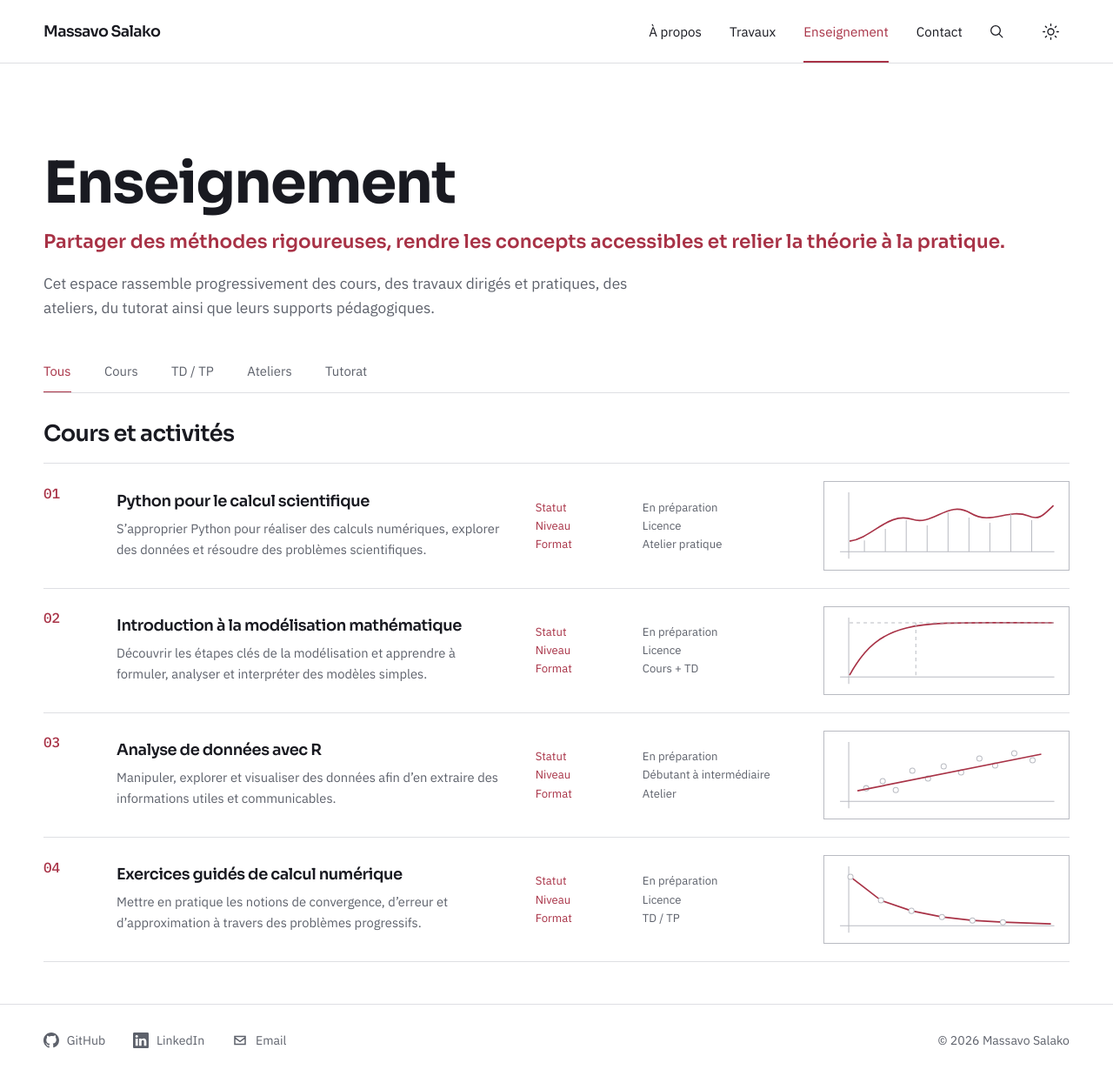
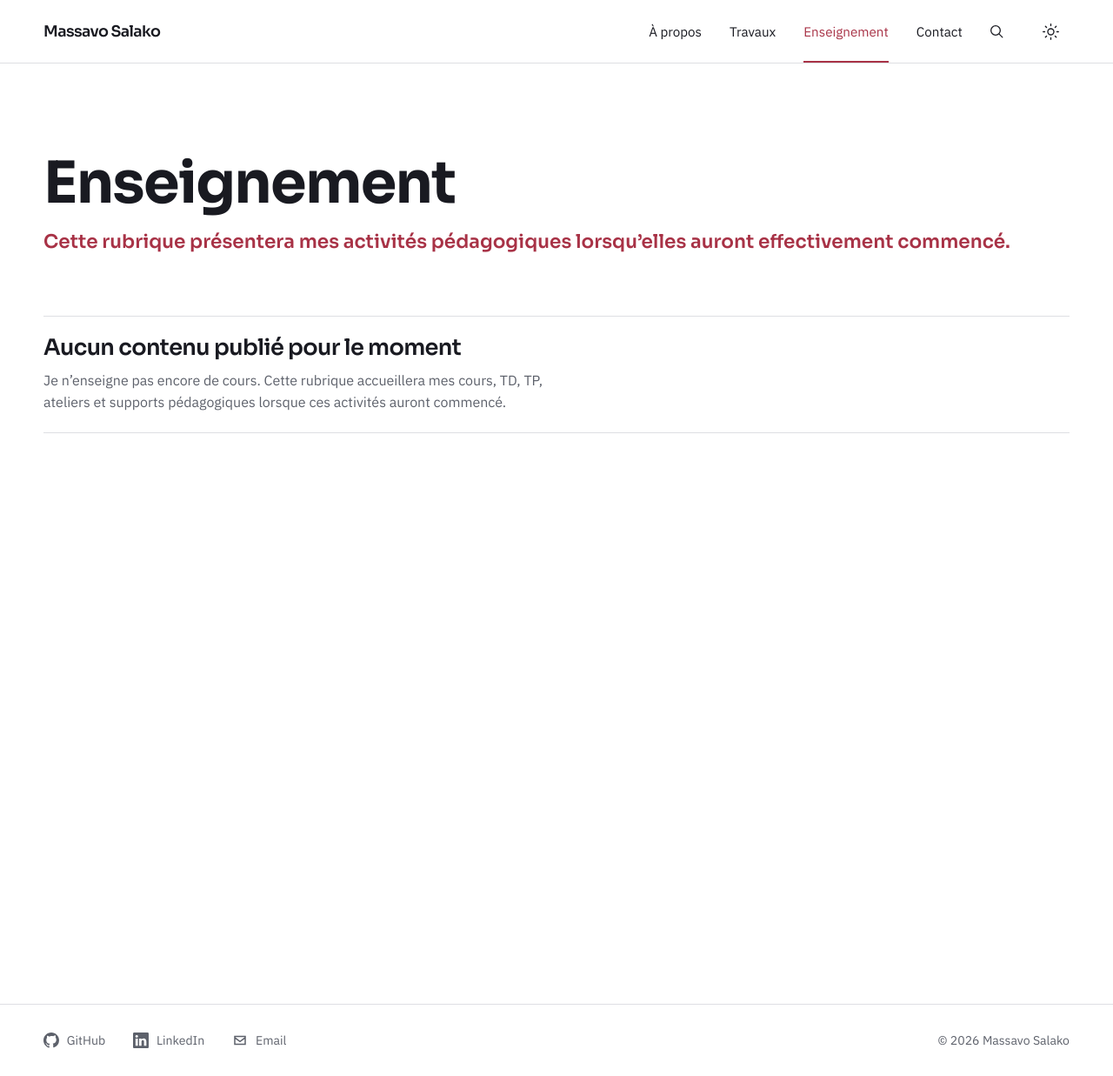
Before and after one commit to mamso-dek/mamso-dek.github.io, a Jekyll site: the page built from enseignement.html, in a window 1280 px wide and 1237 px high. Shown: the whole window at 87% size. Built offline with Jekyll 4.4.1, drawn with Linux system fonts in a browser that asks for light colours.

Commit message:
Remove placeholder teaching content

```diff
--- a/_config.yml
+++ b/_config.yml
@@ -4,7 +4,7 @@ url: https://manusalako.github.io
 baseurl: ""
 lang: fr
 timezone: Africa/Porto-Novo
-assets_version: 20260815-2
+assets_version: 20260816-1
 
 author:
   name: Massavo Salako
--- a/_enseignements/analyse-donnees-r.md
+++ /dev/null
@@ -1,21 +0,0 @@
----
-title: Analyse de données avec R
-summary: Manipuler, explorer et visualiser des données afin d’en extraire des informations utiles et communicables.
-order: 3
-category: workshops
-category_label: Atelier
-status: En préparation
-level: Débutant à intermédiaire
-format: Atelier
-visual: r-data
-search_terms: R analyse données visualisation exploration atelier statistique
----
-## Présentation
-
-Cet atelier sera consacré à la préparation, à l’exploration et à la représentation de données avec R.
-
-## Objectifs
-
-- Importer et préparer un jeu de données.
-- Produire des statistiques descriptives.
-- Construire des visualisations lisibles.
--- a/_enseignements/exercices-calcul-numerique.md
+++ /dev/null
@@ -1,21 +0,0 @@
----
-title: Exercices guidés de calcul numérique
-summary: Mettre en pratique les notions de convergence, d’erreur et d’approximation à travers des problèmes progressifs.
-order: 4
-category: practical
-category_label: TD / TP
-status: En préparation
-level: Licence
-format: TD / TP
-visual: numerical
-search_terms: exercices calcul numérique convergence erreur approximation td tp licence
----
-## Présentation
-
-Cette série d’exercices guidera progressivement les étudiants dans l’analyse d’algorithmes numériques et l’interprétation des erreurs d’approximation.
-
-## Objectifs
-
-- Mesurer et interpréter une erreur numérique.
-- Étudier la convergence d’une méthode.
-- Comparer plusieurs stratégies de calcul.
--- a/_enseignements/introduction-modelisation-mathematique.md
+++ /dev/null
@@ -1,21 +0,0 @@
----
-title: Introduction à la modélisation mathématique
-summary: Découvrir les étapes clés de la modélisation et apprendre à formuler, analyser et interpréter des modèles simples.
-order: 2
-category: courses
-category_label: Cours
-status: En préparation
-level: Licence
-format: Cours + TD
-visual: modelisation
-search_terms: cours modélisation mathématique formulation analyse interprétation td licence
----
-## Présentation
-
-Ce cours introduira la démarche de modélisation : partir d’une situation concrète, choisir les hypothèses utiles, construire le modèle puis discuter ses résultats et ses limites.
-
-## Objectifs
-
-- Traduire un problème concret en objets mathématiques.
-- Analyser un modèle simple.
-- Interpréter les résultats dans leur contexte.
--- a/_enseignements/python-calcul-scientifique.md
+++ /dev/null
@@ -1,21 +0,0 @@
----
-title: Python pour le calcul scientifique
-summary: S’approprier Python pour réaliser des calculs numériques, explorer des données et résoudre des problèmes scientifiques.
-order: 1
-category: workshops
-category_label: Atelier
-status: En préparation
-level: Licence
-format: Atelier pratique
-visual: python
-search_terms: python calcul scientifique programmation numérique atelier licence
----
-## Présentation
-
-Cet atelier proposera une progression pratique allant des bases du calcul numérique à l’exploration de données scientifiques avec Python.
-
-## Objectifs
-
-- Structurer un calcul reproductible.
-- Manipuler des tableaux et des données.
-- Visualiser et interpréter des résultats numériques.
--- a/enseignement.html
+++ b/enseignement.html
@@ -10,15 +10,12 @@ permalink: /enseignement.html
 <section class="page-intro teaching-intro section-shell reveal">
   <h1>Enseignement</h1>
   <p class="page-lead">
-    Partager des méthodes rigoureuses, rendre les concepts accessibles et
-    relier la théorie à la pratique.
-  </p>
-  <p>
-    Cet espace rassemble progressivement des cours, des travaux dirigés et
-    pratiques, des ateliers, du tutorat ainsi que leurs supports pédagogiques.
+    Cette rubrique présentera mes activités pédagogiques lorsqu’elles auront
+    effectivement commencé.
   </p>
 </section>
 
+{% if teachings.size > 0 %}
 <div class="section-shell filter-rail reveal" role="group" aria-label="Filtrer les contenus pédagogiques">
   <button class="filter-button is-selected" type="button" data-filter-group="teaching" data-filter-value="all">Tous</button>
   <button class="filter-button" type="button" data-filter-group="teaching" data-filter-value="courses">Cours</button>
@@ -50,3 +47,14 @@ permalink: /enseignement.html
     Aucun contenu n’est encore disponible dans cette catégorie.
   </div>
 </section>
+{% else %}
+<section class="section-shell teaching-section reveal" aria-labelledby="titre-enseignements">
+  <div class="honest-empty teaching-empty">
+    <h2 id="titre-enseignements">Aucun contenu publié pour le moment</h2>
+    <p>
+      Je n’enseigne pas encore de cours. Cette rubrique accueillera mes cours,
+      TD, TP, ateliers et supports pédagogiques lorsque ces activités auront commencé.
+    </p>
+  </div>
+</section>
+{% endif %}
--- a/styles.css
+++ b/styles.css
@@ -1783,8 +1783,18 @@ p {
 }
 
 .entry-meta dd {
+  margin-left: 0;
   color: var(--muted);
   font-size: 0.82rem;
+}
+
+.teaching-empty h2 {
+  margin-bottom: 0.65rem;
+}
+
+.teaching-empty p {
+  max-width: 62ch;
+  margin-bottom: 0;
 }
 
 .teaching-visual {
```
Also changed, not shown: 1 other file.
